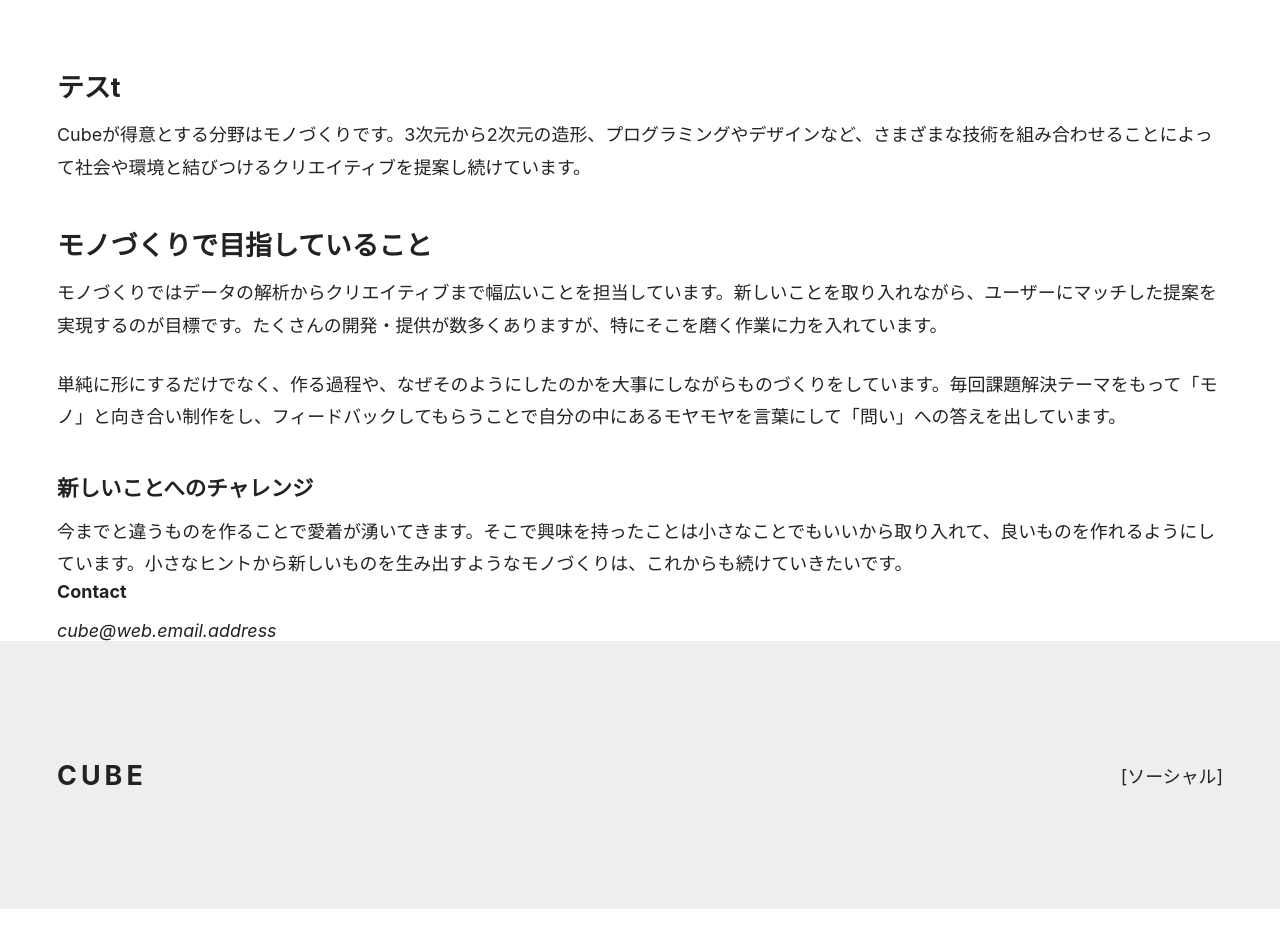
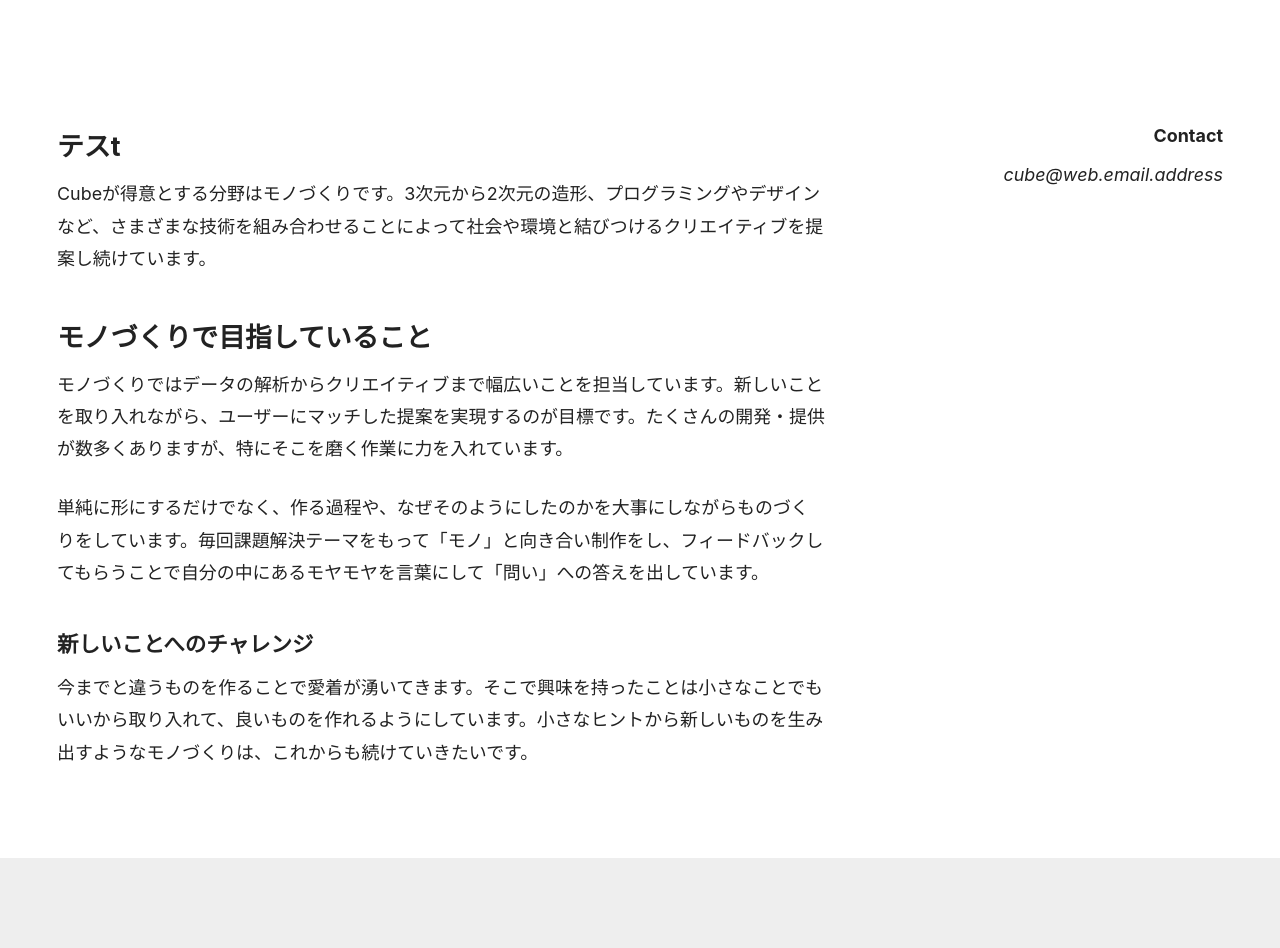
Before and after one commit to rala-rationallife/cube, a Next.js app: page /about in a window 1280 px wide. Shown: the part 440-1388 px from the top of the page. Before the commit the page ends 1349 px from the top, so only its background shows below. Built offline with nearby package versions, Linux system fonts and the light colour scheme; no server answers.

Commit message:
Add two column layout

```diff
--- /dev/null
+++ b/src/components/two-column.tsx
@@ -0,0 +1,14 @@
+import * as React from "react"
+import styles from "@/styles/two-column.module.scss"
+
+export function TwoColumn({ children }: { children: React.ReactNode }) {
+  return <div className={styles.flexContainer}>{children}</div>
+}
+
+export function TwoColumnMain({ children }: { children: React.ReactNode }) {
+  return <div className={styles.main}>{children}</div>
+}
+
+export function TwoColumnSidebar({ children }: { children: React.ReactNode }) {
+  return <div className={styles.sidebar}>{children}</div>
+}
--- a/src/pages/about.tsx
+++ b/src/pages/about.tsx
@@ -3,6 +3,11 @@
 import { Hero } from "@/components/hero"
 import { Meta } from "@/components/meta"
 import { PostBody } from "@/components/post-body"
+import {
+  TwoColumn,
+  TwoColumnMain,
+  TwoColumnSidebar,
+} from "@/components/two-column"
 
 export default function About() {
   return (
@@ -12,6 +17,8 @@
       <Container>
         <Hero title="About" subTitle="About development activities" />
 
+        <TwoColumn>
+          <TwoColumnMain>
             <PostBody>
               <h2>テスt</h2>
               <p>
@@ -29,8 +36,12 @@
                 今までと違うものを作ることで愛着が湧いてきます。そこで興味を持ったことは小さなことでもいいから取り入れて、良いものを作れるようにしています。小さなヒントから新しいものを生み出すようなモノづくりは、これからも続けていきたいです。
               </p>
             </PostBody>
+          </TwoColumnMain>
 
+          <TwoColumnSidebar>
             <Contact />
+          </TwoColumnSidebar>
+        </TwoColumn>
       </Container>
     </>
   )
--- /dev/null
+++ b/src/styles/two-column.module.scss
@@ -0,0 +1,29 @@
+.flexContainer {
+  composes: sideBySide from "@/styles/utils.module.scss";
+  gap: var(--space-md);
+  margin: var(--space-md) 0 var(--space-lg);
+}
+
+@media (min-width: 768px) {
+  .main {
+    width: 768px;
+  }
+
+  .sidebar {
+    width: 240px;
+    position: sticky;
+    top: 40px;
+    align-self: flex-start;
+
+    * {
+      text-align: right;
+    }
+
+    &:is(div, ul) {
+      width: fit-content;
+      margin-left: auto;
+      place-items: flex-end;
+      place-content: flex-end;
+    }
+  }
+}
```
Lines whose indentation alone changed are shown as unchanged.
